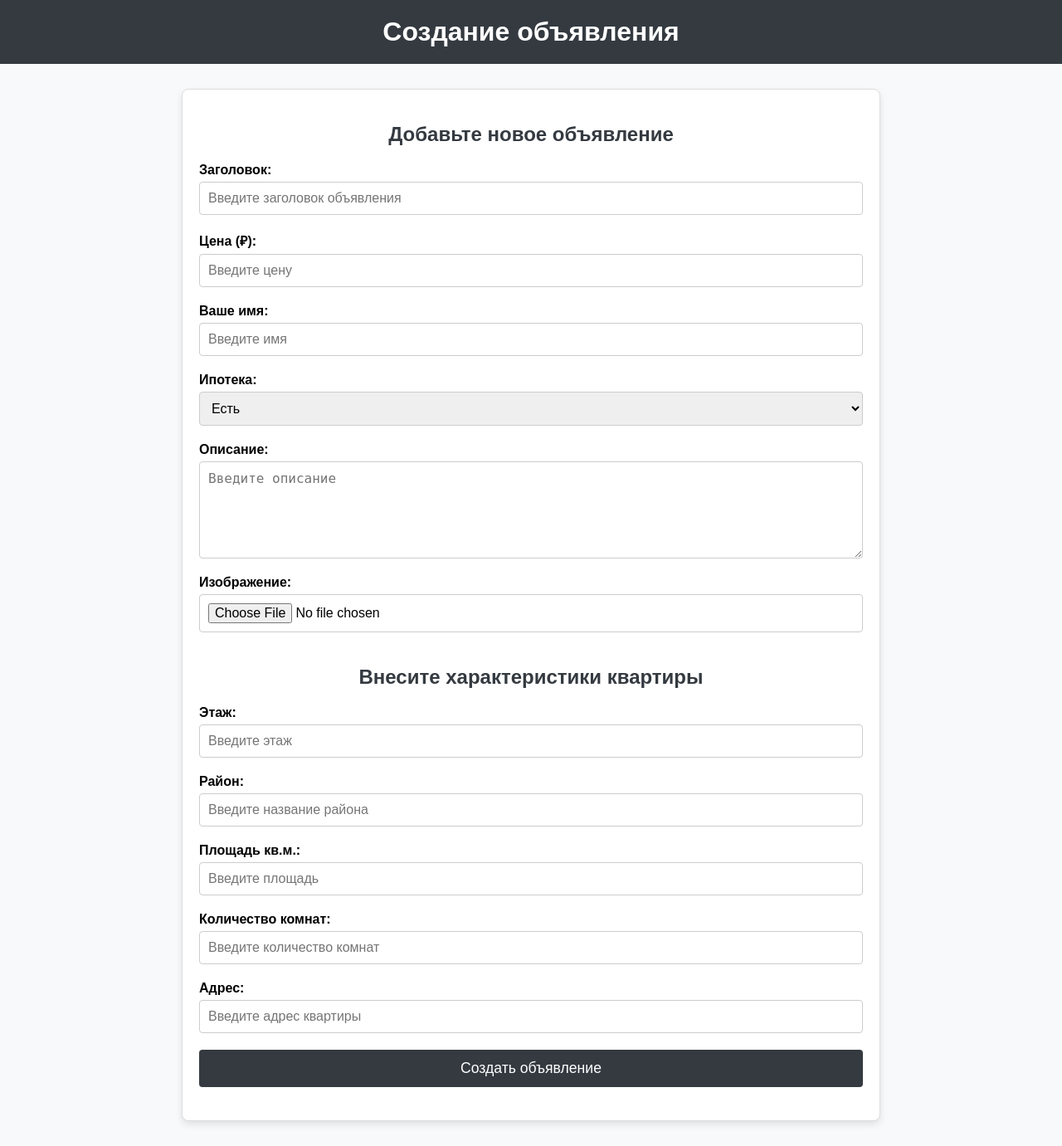
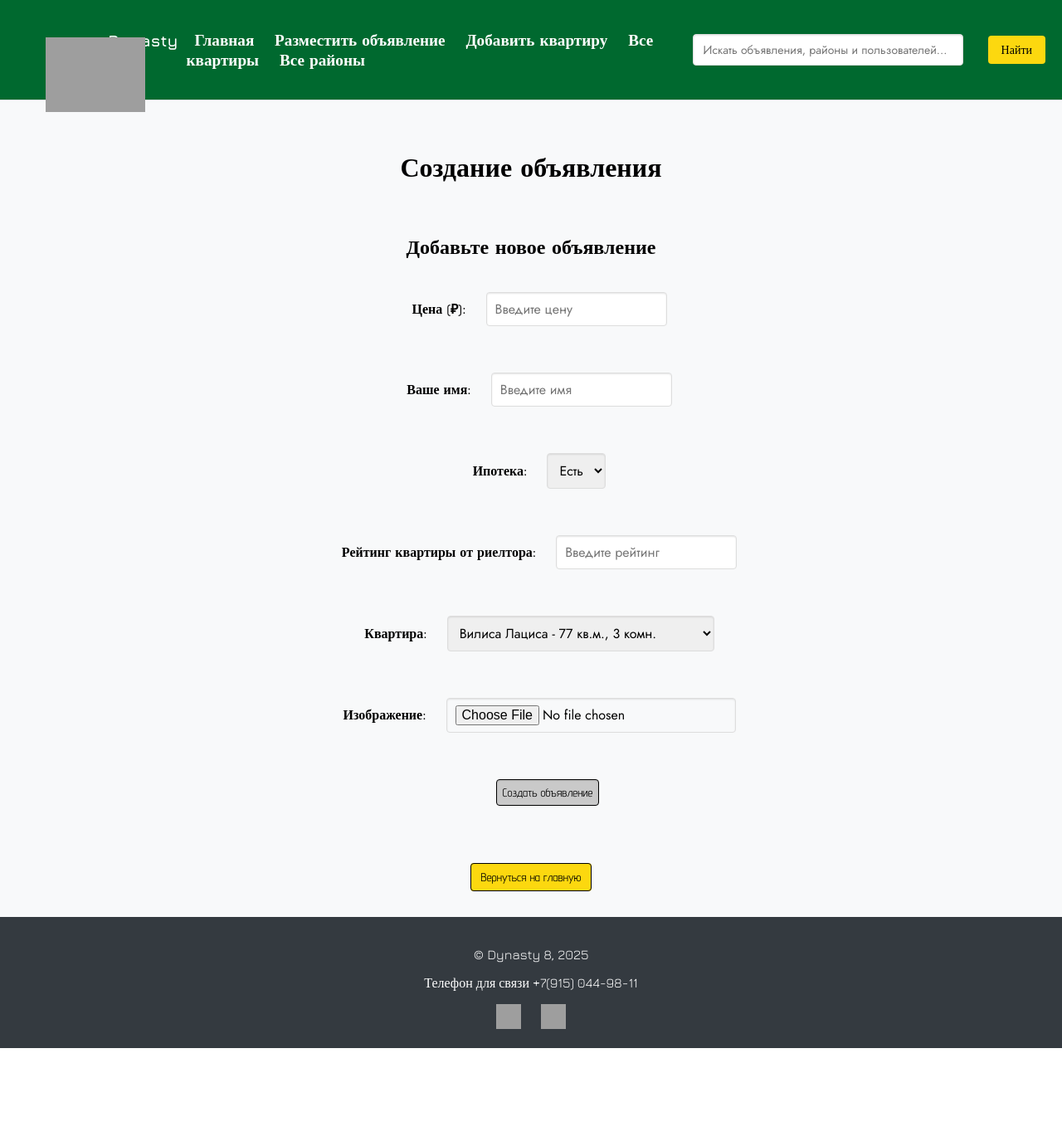
Before and after one commit to Losev127/Web-Dev-2024, a Django app: template templates/create_adv.html in a window 1280 px wide. Shown: the whole page at 83% size. After the commit the page ends 1263 px from the top, so only its background shows below. Run offline with Django 5.2, Linux system fonts and the light colour scheme; the template is opened without the code that fills it: values that come from a table or form of the project are taken from there, others are empty; data comes from the database, SQL or seed files in the repository; parts of the project's set-up code (start-up, migrations or seed data) failed here and were passed over; some libraries are stand-ins or nearby versions; some web fonts are replaced; grey boxes are pictures that could not be loaded.

Commit message:
Дополнение шаблона

```diff
--- a/templates/create_adv.html
+++ b/templates/create_adv.html
@@ -1,114 +1,57 @@
-<!DOCTYPE html>
-<html lang="en">
-<head>
-    <meta charset="UTF-8">
-    <meta name="viewport" content="width=device-width, initial-scale=1.0">
-    <title>Создание объявления</title>
-    <style>
-        body {
-            font-family: Arial, sans-serif;
-            margin: 0;
-            padding: 0;
-            background-color: #f8f9fa;
-        }
-        header {
-            background-color: #343a40;
-            color: white;
-            padding: 20px 0;
-            text-align: center;
-        }
-        header h1 {
-            margin: 0;
-        }
-        .container {
-            max-width: 800px;
-            margin: 30px auto;
-            padding: 20px;
-            background: white;
-            border: 1px solid #ddd;
-            border-radius: 8px;
-            box-shadow: 0 4px 8px rgba(0, 0, 0, 0.1);
-        }
-        .container h2 {
-            text-align: center;
-            margin-bottom: 20px;
-            color: #343a40;
-        }
-        form {
-            display: flex;
-            flex-direction: column;
-        }
-        label {
-            font-weight: bold;
-            margin-bottom: 5px;
-        }
-        input, select, textarea {
-            padding: 10px;
-            margin-bottom: 20px;
-            border: 1px solid #ccc;
-            border-radius: 4px;
-            font-size: 1rem;
-        }
-        input[type="submit"] {
-            background-color: #343a40;
-            color: white;
-            border: none;
-            cursor: pointer;
-            font-size: 1.1rem;
-            padding: 12px;
-            border-radius: 4px;
-        }
-        input[type="submit"]:hover {
-            background-color: #007bff;
-        }
-    </style>
-</head>
-<body>
+{% extends 'base.html' %}
+
+{% block title %}Редактировать объявление{% endblock %}
+
+{% block content %}
     <header>
         <h1>Создание объявления</h1>
     </header>
     <div class="container">
         <h2>Добавьте новое объявление</h2>
-        <form method="POST" action="">
-            <label for="title">Заголовок:</label>
-            <input type="text" id="title" name="title" placeholder="Введите заголовок объявления" required>
+        <form method="POST" action="" enctype="multipart/form-data">
+            {% csrf_token %}
 
+            <ul>
+            <!-- Цена -->
             <label for="price">Цена (₽):</label>
             <input type="number" id="price" name="price" placeholder="Введите цену" required>
-
+            </ul>
+            <ul>
+            <!-- Владелец -->
             <label for="own">Ваше имя:</label>
             <input type="text" id="own" name="own" placeholder="Введите имя" required>
-
+            </ul>
+            <ul>
+            <!-- Возможность ипотеки -->
             <label for="mortgage">Ипотека:</label>
             <select id="mortgage" name="mortgage">
-                <option value="true">Есть</option>
-                <option value="false">Нет</option>
+                <option value="True">Есть</option>
+                <option value="False">Нет</option>
             </select>
-
-            <label for="description">Описание:</label>
-            <textarea id="description" name="description" rows="5" placeholder="Введите описание" required></textarea>
-
+            </ul>
+            <ul>
+            <!-- Рейтинг -->
+            <label for="score">Рейтинг квартиры от риелтора:</label>
+            <input type="number" id="score" name="score" placeholder="Введите рейтинг" required>
+            </ul>
+            <ul>
+            <!-- Квартира -->
+            <label for="apartment">Квартира:</label>
+            <select id="apartment" name="apartment">
+                {% for apartment in apartments %}
+                    <option value="{{ apartment.id }}">{{ apartment.address }} - {{ apartment.area }} кв.м., {{ apartment.room_quantity }} комн.</option>
+                {% endfor %}
+            </select>
+            </ul>
+            <ul>
+            <!-- Изображение (пока без загрузки файлов) -->
             <label for="image">Изображение:</label>
-            <input type="file" id="image" name="image" accept="image/*">
-
-            <h2>Внесите характеристики квартиры</h2>
-            <label for="floor_app">Этаж:</label>
-            <input type="number" id="floor_app" name="floor_app" placeholder="Введите этаж" required>
-
-            <label for="district">Район:</label>
-            <input type="text" id="district" name="district" placeholder="Введите название района" required>
-
-            <label for="area">Площадь кв.м.:</label>
-            <input type="number" id="area" name="area" placeholder="Введите площадь " required>
-
-            <label for="room_quantity">Количество комнат:</label>
-            <input type="number" id="room_quantity" name="room_quantity" placeholder="Введите количество комнат" required>
-
-            <label for="address">Адрес:</label>
-            <input type="text" id="address" name="address" placeholder="Введите адрес квартиры" required>
-
-            <input type="submit" value="Создать объявление">
+            <input type="file" id="image" name="image" required>
+            </ul>
+            <ul>
+            <input type="submit" value="Создать объявление" class="send_btn">
+            </ul>
         </form>
     </div>
-</body>
-</html>
+    <a href="{% url 'index_page' %}" class="btn_back">Вернуться на главную</a>
+    {% endblock %}
```
